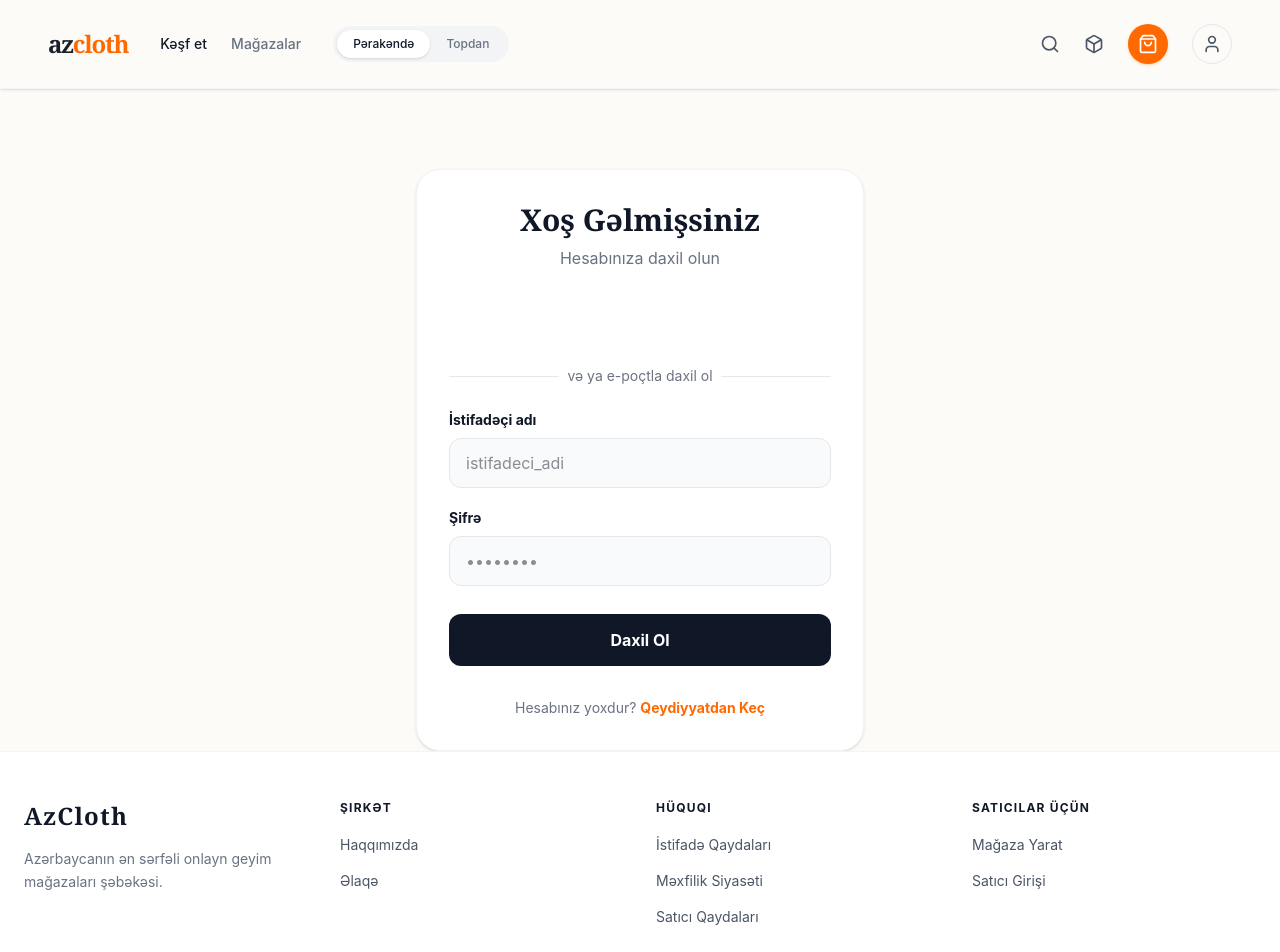
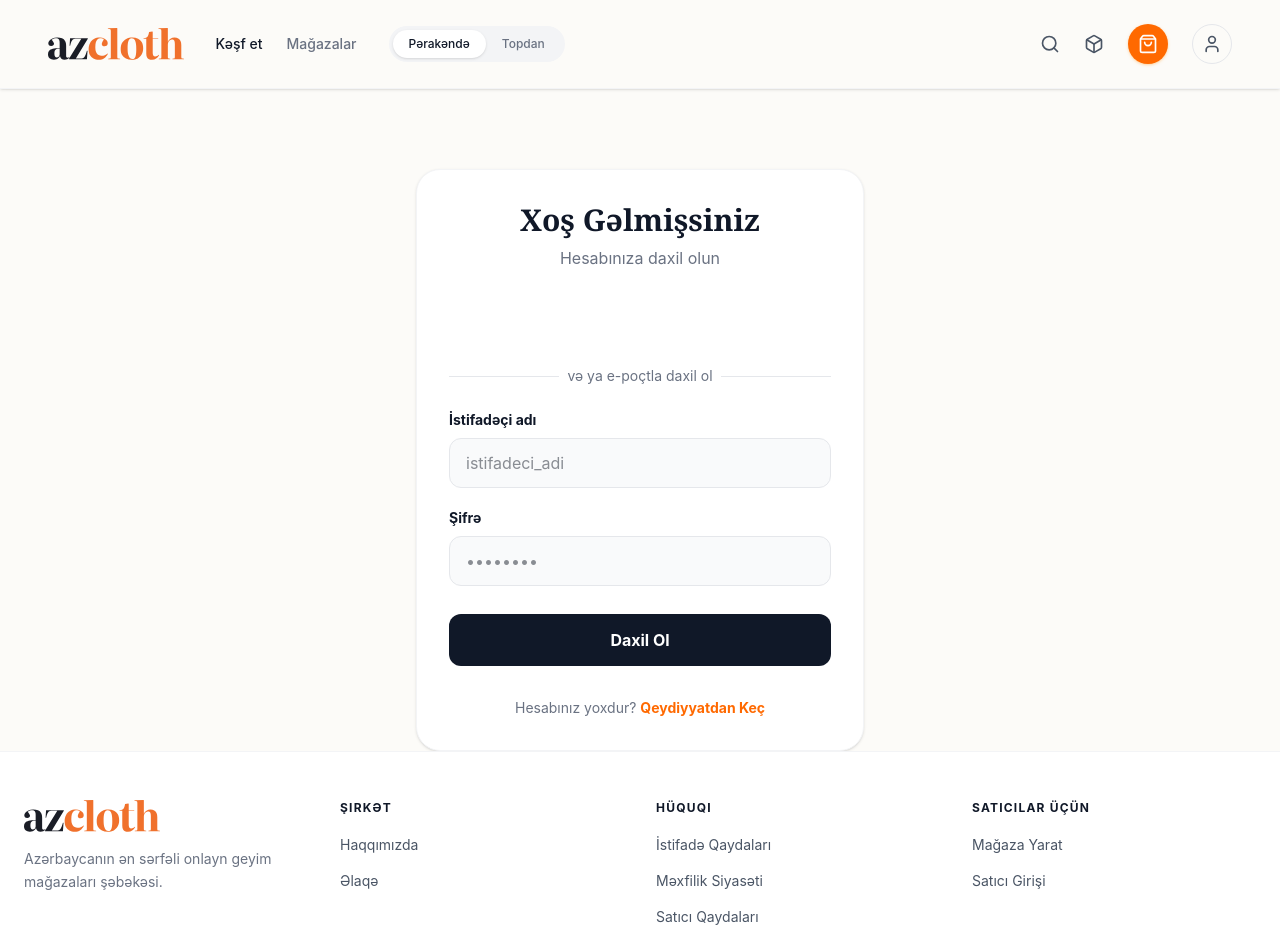
Before and after one commit to asifpirimov/Azcloth, a React (Vite) app in the folder frontend/: page /login in a window 1280 px wide. Shown: the top 952 px of the page. Built offline with nearby package versions, Linux system fonts and the light colour scheme; no server answers.

Commit message:
Update UI to use new professional SVG logo

```diff
--- a/frontend/src/components/Footer.tsx
+++ b/frontend/src/components/Footer.tsx
@@ -6,8 +6,8 @@ export const Footer = () => {
     <footer className="bg-white border-t border-gray-100 py-12 mt-auto">
       <div className="max-w-7xl mx-auto px-6 grid grid-cols-1 md:grid-cols-4 gap-8">
         <div>
-          <Link to="/" className="text-2xl font-bold font-serif text-gray-900 tracking-wider">
-            AzCloth
+          <Link to="/">
+            <img src="/logo.svg" alt="AzCloth" className="h-8" />
           </Link>
           <p className="mt-4 text-sm text-gray-500 leading-relaxed">
             Azərbaycanın ən sərfəli onlayn geyim mağazaları şəbəkəsi.
--- a/frontend/src/components/Navbar.tsx
+++ b/frontend/src/components/Navbar.tsx
@@ -22,8 +22,8 @@ export const Navbar = () => {
             {mobileMenuOpen ? <X size={24} /> : <Menu size={24} />}
           </button>
 
-          <Link to="/" className="font-serif font-bold text-xl md:text-2xl tracking-tighter">
-            az<span className="text-orange-500">cloth</span>
+          <Link to="/">
+            <img src="/logo.svg" alt="AzCloth" className="h-7 md:h-8" />
           </Link>
 
           <div className="hidden md:flex gap-6 text-sm font-medium text-gray-500">
```
Also changed, not shown: frontend/public/logo.svg (added).
